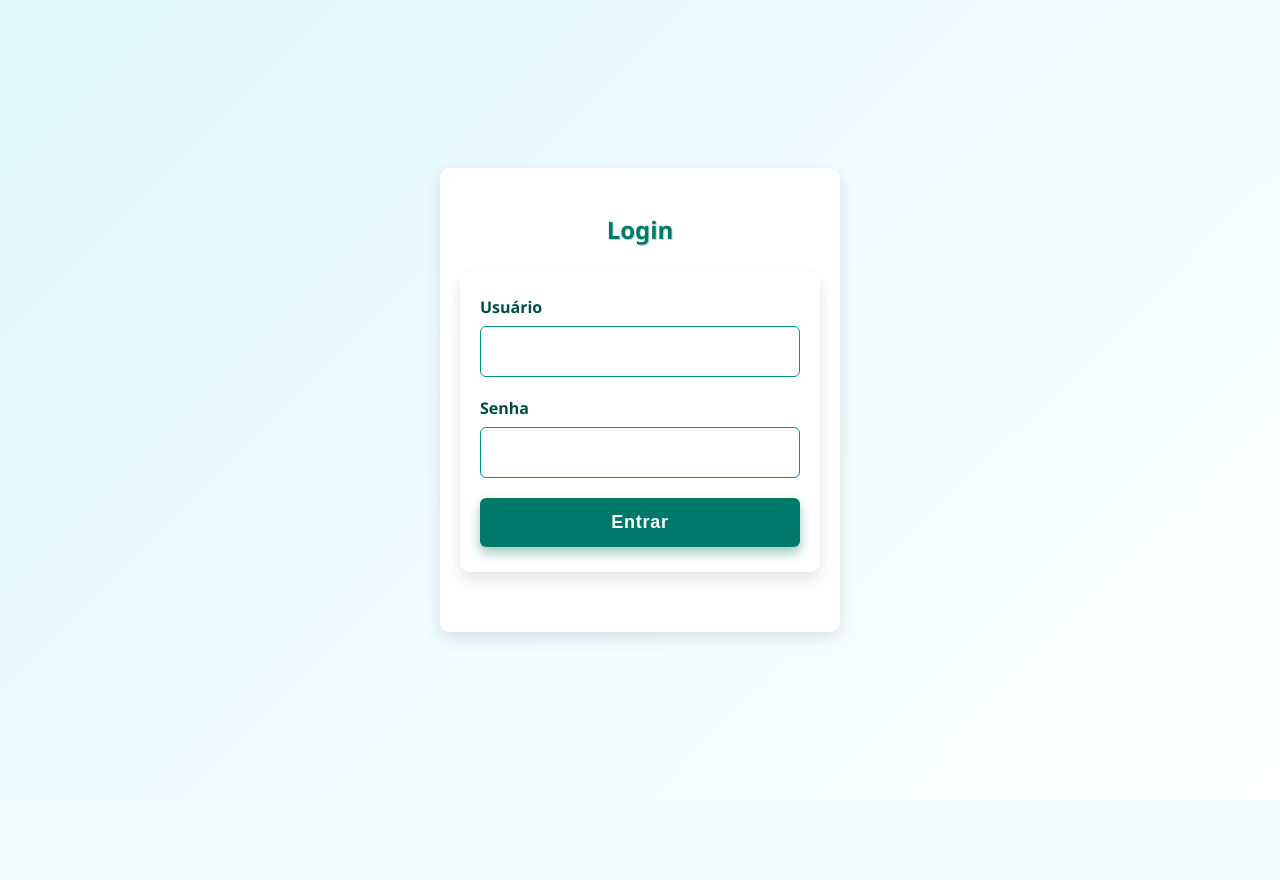
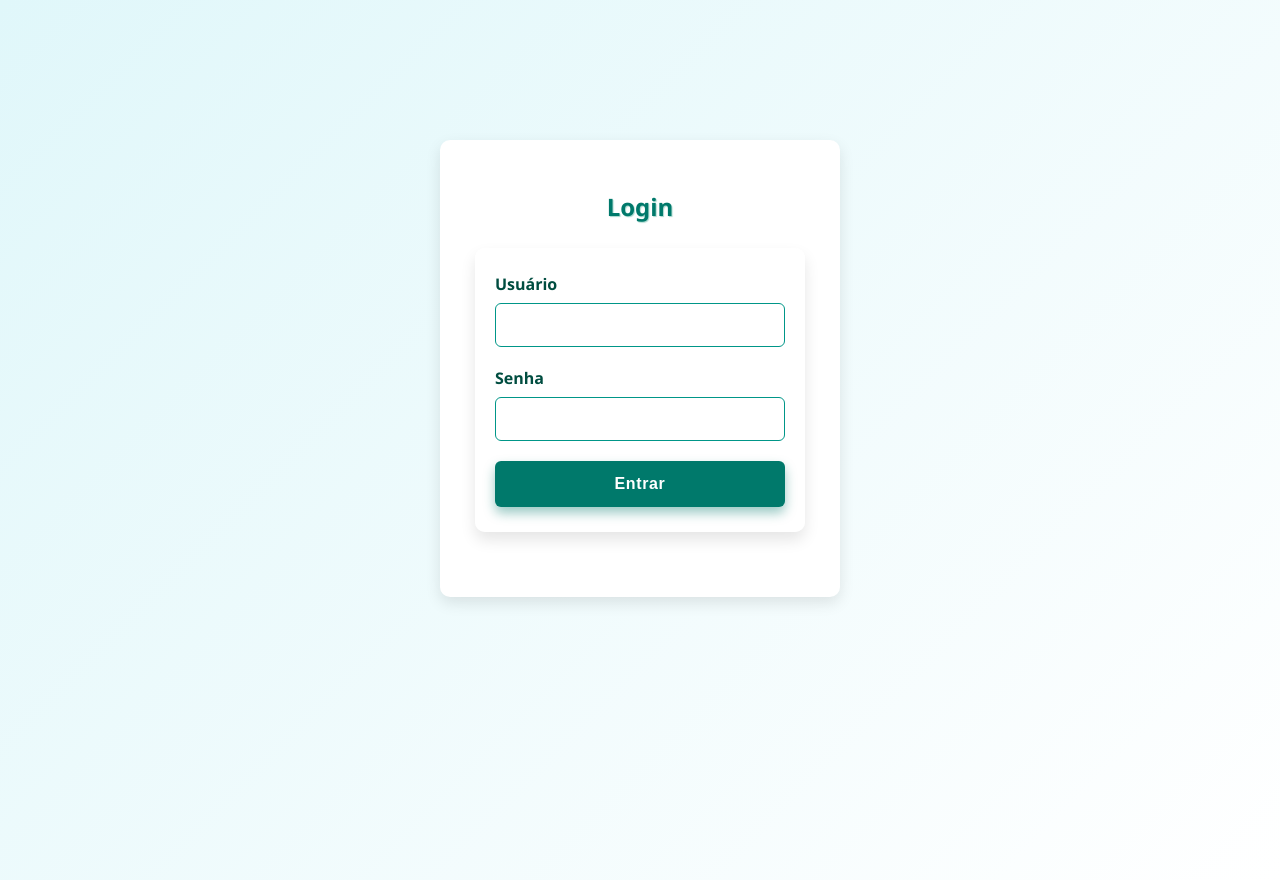
Before and after one commit to Luankayo/lista-de-compras, a Flask app: page /login in a window 1280 px wide. Before the commit the page ends 800 px from the top, so only its background shows below. Run offline with Flask 3, Linux system fonts and the light colour scheme.

Commit message:
Voltando pra versao que estava funcionando normal

```diff
--- a/lista_de_compras/static/style.css
+++ b/lista_de_compras/static/style.css
@@ -7,13 +7,14 @@
 body {
     font-family: 'Segoe UI', Tahoma, Geneva, Verdana, sans-serif;
     background: linear-gradient(135deg, #e0f7fa, #ffffff);
-    margin: 0;
+    margin: 40px auto;
+    max-width: 600px;
+    padding: 20px 30px;
+    color: #222;
     min-height: 100vh;
     display: flex;
-    justify-content: center;
-    align-items: center;
-    padding: 15px;
-    color: #222;
+    flex-direction: column;
+    justify-content: flex-start;
 }
 
 /* Cabeçalho */
@@ -143,7 +144,7 @@ a:hover {
     text-decoration: underline;
 }
 
-/* Responsividade geral */
+/* Responsividade */
 @media (max-width: 600px) {
     body {
         margin: 20px 10px;
@@ -172,16 +173,16 @@ a:hover {
     }
 }
 
-/* Ajustes da página de login */
+/* Login page extra styles */
 .login-box {
     background: white;
-    padding: 25px 20px;
+    padding: 30px 35px;
     border-radius: 10px;
     box-shadow: 0 6px 15px rgba(0, 0, 0, 0.1);
     width: 100%;
     max-width: 400px;
-    margin: 0 auto;
-    box-sizing: border-box;
+    margin: auto;
+    margin-top: 80px;
 }
 
 .login-box h2 {
@@ -193,11 +194,11 @@ a:hover {
 
 .login-box input[type="text"],
 .login-box input[type="password"] {
-    padding: 14px;
+    padding: 12px;
     margin-bottom: 20px;
     border: 1.5px solid #009688;
     border-radius: 6px;
-    font-size: 18px;
+    font-size: 16px;
     width: 100%;
 }
 
@@ -207,7 +208,7 @@ a:hover {
     color: white;
     padding: 14px;
     width: 100%;
-    font-size: 18px;
+    font-size: 16px;
     border-radius: 6px;
     font-weight: 700;
     cursor: pointer;
@@ -225,11 +226,3 @@ a:hover {
     text-align: center;
     font-weight: bold;
 }
-
-/* Ajustes extra para telas bem pequenas */
-@media (max-width: 400px) {
-    .login-box {
-        padding: 15px 15px;
-        margin-top: 20px;
-    }
-}
--- a/lista_de_compras/templates/login.html
+++ b/lista_de_compras/templates/login.html
@@ -2,7 +2,6 @@
 <html lang="pt-br">
 <head>
     <meta charset="UTF-8" />
-    <meta name="viewport" content="width=device-width, initial-scale=1.0" />
     <title>Login - Controle Financeiro</title>
     <link rel="stylesheet" href="{{ url_for('static', filename='style.css') }}">
 </head>
@@ -12,7 +11,7 @@
         {% if error %}
             <div class="error">{{ error }}</div>
         {% endif %}
-        <form method="POST" action="{{ url_for('login') }}">
+        <form method="POST" action="/login">
             <label for="username">Usuário</label>
             <input type="text" id="username" name="username" required autofocus />
             <label for="password">Senha</label>
```
Also changed, not shown: lista_de_compras/templates/index.html (+5 -5 lines), lista_de_compras/app.py (line endings or trailing spaces).
